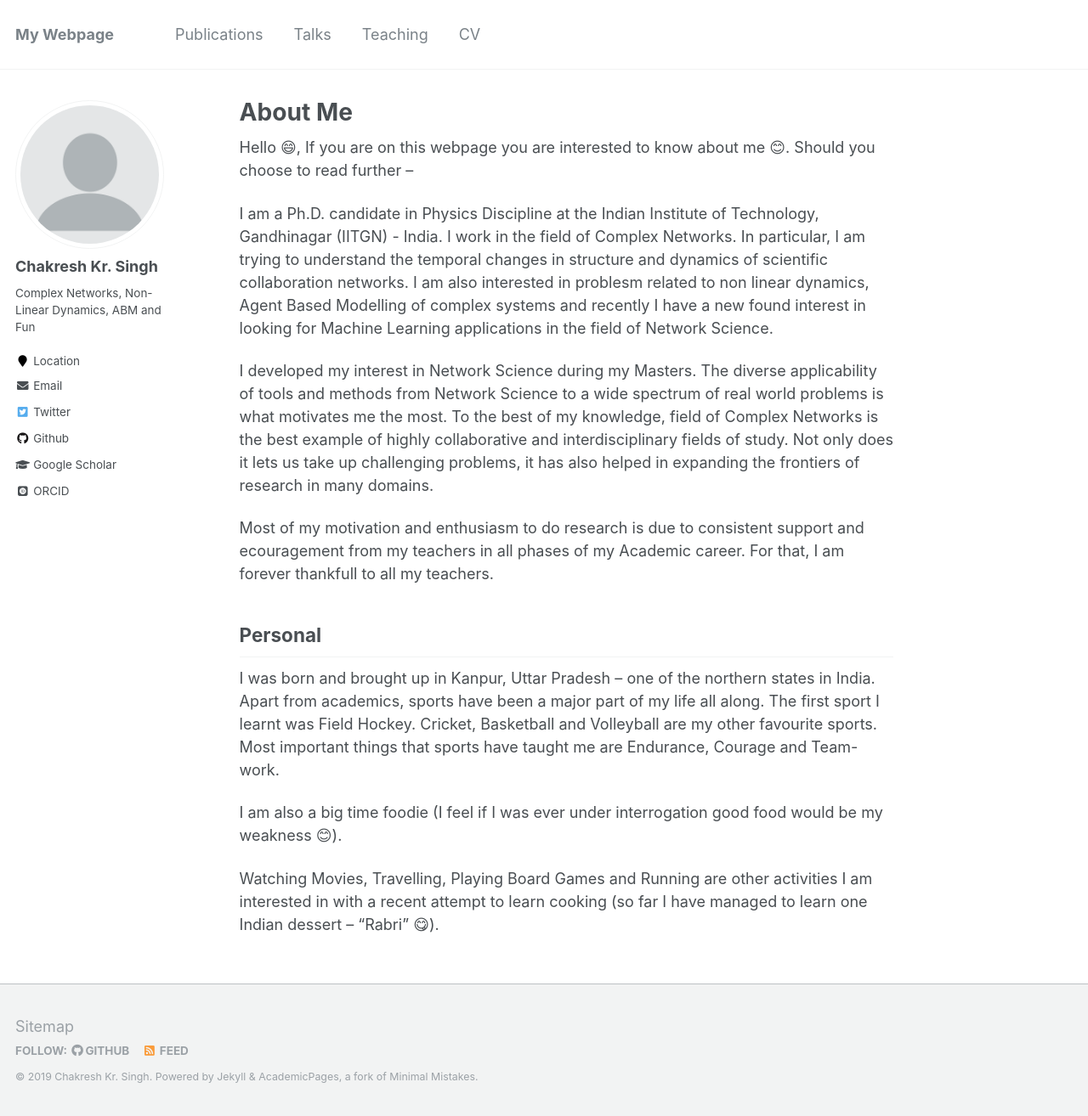
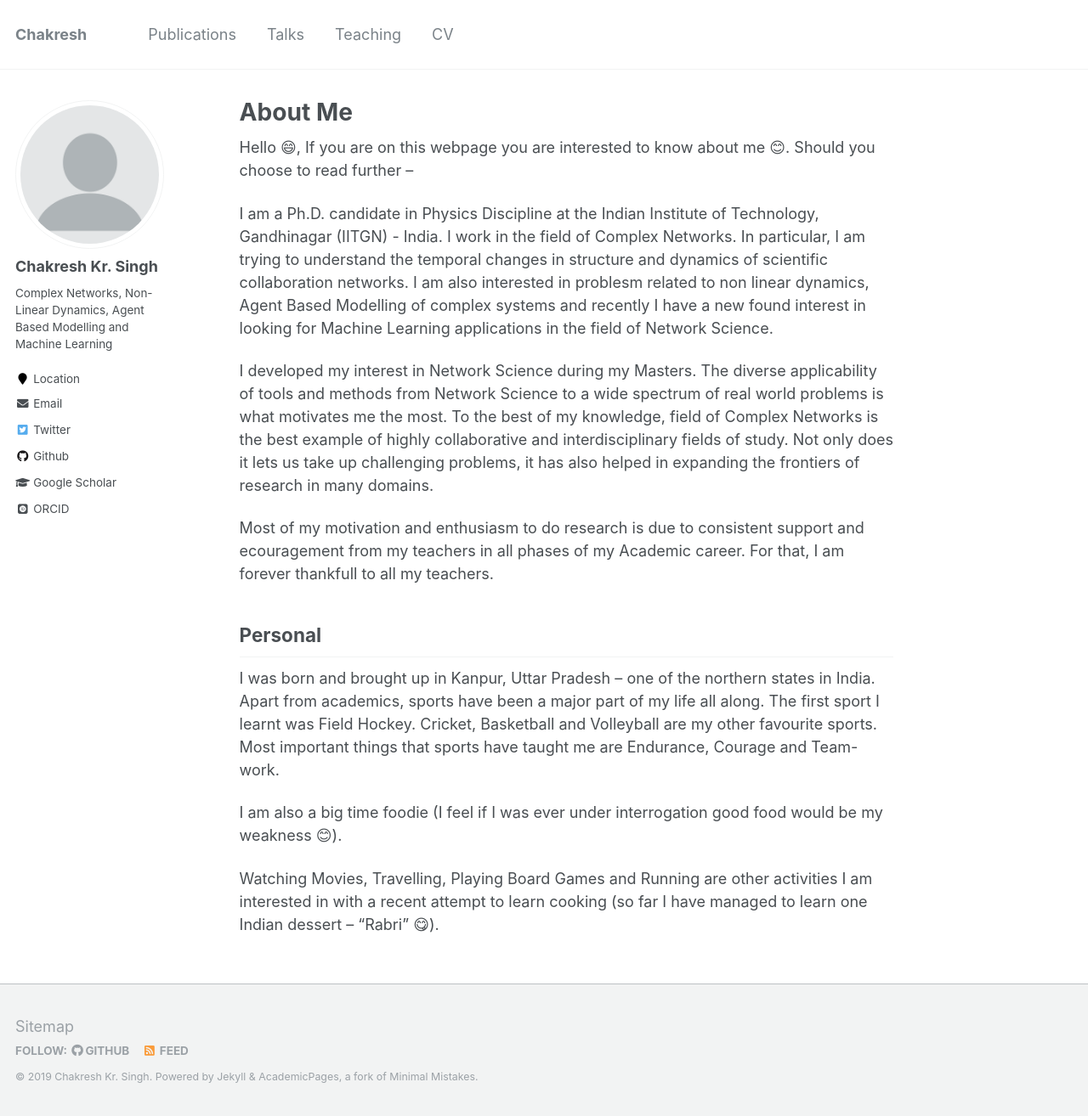
Before and after one commit to ChakreshIITGN/ChakreshIITGN.github.io, a Jekyll site: the page built from _pages/about.md, in a window 1280 px wide and 1314 px high. Shown: the whole window at 85% size. Built offline with Jekyll 4.4.1, drawn with Linux system fonts in a browser that asks for light colours; emoji names are drawn with the system emoji font; some web fonts are replaced.

Commit message:
Update _config.yml

```diff
--- a/_config.yml
+++ b/_config.yml
@@ -7,7 +7,7 @@
 
 # Site Settings
 locale                   : "en-US"
-title                    : "My Webpage"
+title                    : "Chakresh"
 title_separator          : "-"
 name                     : &name "Chakresh Kr. Singh"
 description              : &description "personal description"
@@ -82,7 +82,7 @@ analytics:
 author:
   name             : "Chakresh Kr. Singh"
   avatar           : "profile.png"
-  bio              : "Complex Networks, Non-Linear Dynamics, ABM and Fun"
+  bio              : "Complex Networks, Non-Linear Dynamics, Agent Based Modelling and Machine Learning"
   location         : "Location"
   employer         :
   pubmed           : #"https://www.ncbi.nlm.nih.gov/pubmed/?term=john+snow"
```
